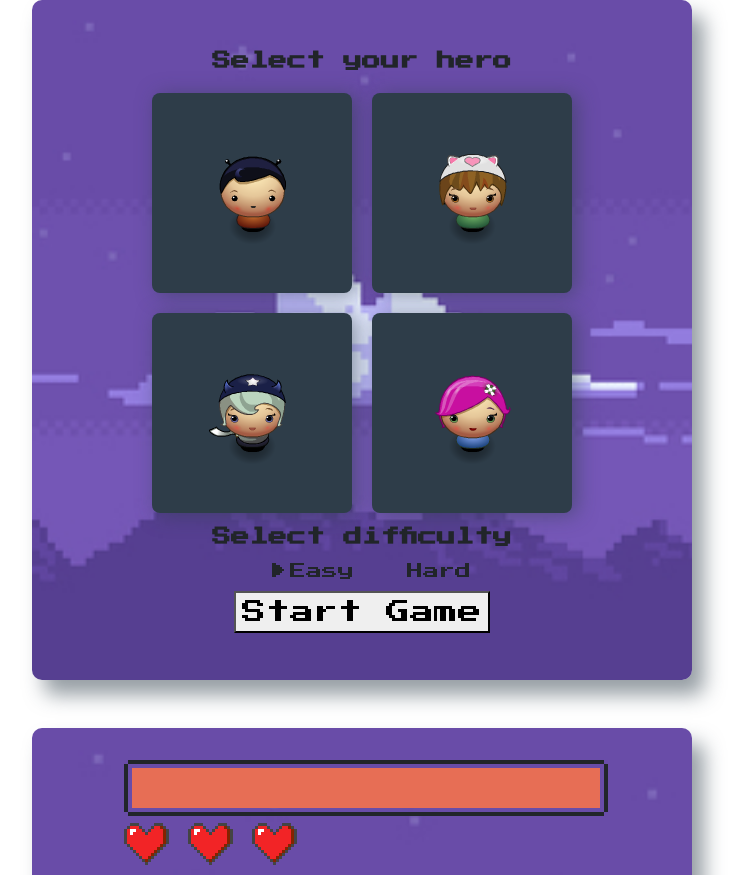
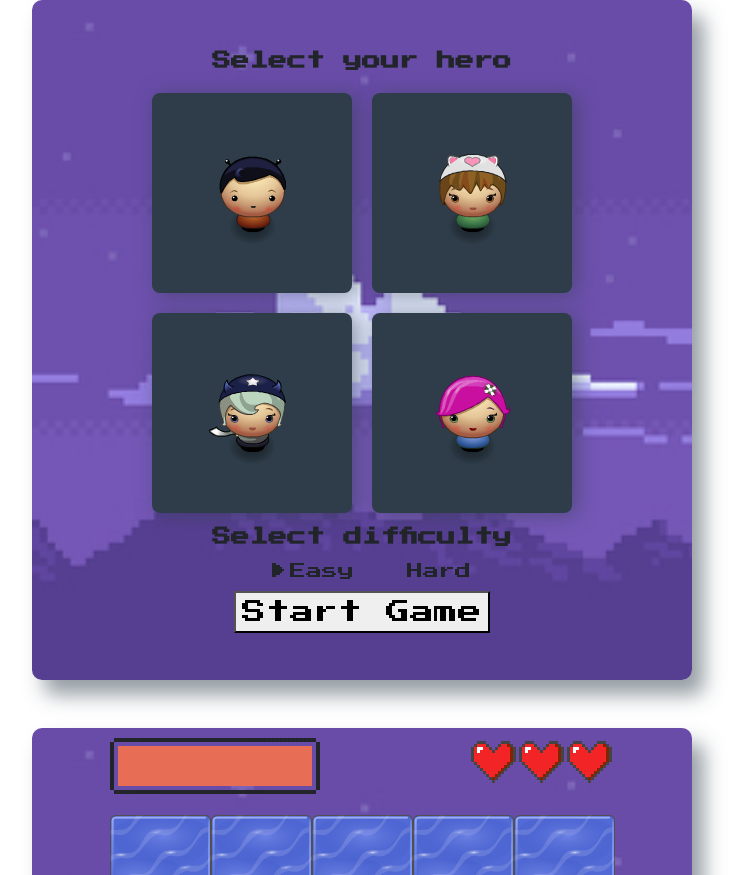
Before and after one commit to moaraj/Froggerraj, a website: page index.html in a window 1280 px wide. Shown: the top 875 px of the page, without its empty margins (278-1025 px from the left). Drawn offline with nearby package versions, Linux system fonts and the light colour scheme.

Commit message:
Player Hearts Work

```diff
--- a/css/style.css
+++ b/css/style.css
@@ -12,6 +12,7 @@ body {
 }
 
 .game-screen {
+    position: relative;
     width: 660px;
     min-height: 680px;
     /* background: linear-gradient(160deg, #02ccba 0%, #aa7ecd 100%); */
@@ -75,19 +76,22 @@ img {
     font-size: x-large;
   }
 
-progress {
-      border-radius: 2px;
-      width: 80%;
-      background-size: 35px 20px, 100% 100%, 100% 100%;
-  }
 
   .start-game {
       background-color: rgb(69, 71, 71);
   }
 
+
+  #health {
+    width: 40%;
+  }
+
   .hud-status {
-      width: 80%;
-      display: inline-block;
+      position:absolute;
+      top: 10px;
+      width: 505px;
+      display: flex;
       align-content: center;
-      justify-content: space-around;
+      justify-content: space-between;
+
   }
--- a/index.html
+++ b/index.html
@@ -45,10 +45,7 @@
 
         <div class="game-screen" id="game-screen">
             <div class="hud-status">
-                <progress id="health" class="nes-progress is-error"  value="100" max="100"></progress>
-                <i class="nes-icon heart is-medium"></i>
-                <i class="nes-icon heart is-medium"></i>
-                <i class="nes-icon heart is-medium"></i>
+                <progress id="health" class="nes-progress is-error" value="100" max="100"></progress>
             </div>
 
         </div>
--- a/js/app.js
+++ b/js/app.js
@@ -27,9 +27,14 @@ class Player {
     constructor(x, y, speed, sprite) {
         this.x = x;
         this.y = y;
+        this.xInit = x;
+        this.yInit = y;
         this.speed = speed;
         this.win = false;
         this.sprite = sprite;
+        this.lives = 3;
+        this.totalLives = 3;
+        this.health = 100;
     }
     render() {
         ctx.drawImage(Resources.get(this.sprite), this.x, this.y);
@@ -154,12 +159,12 @@ function genEnemies(xInit, yInit, speedInit) {
     arrangeEnemiesByY();
 }
 ;
-function genEnemiesProb(yLevels = 4, speedMax = 2, prob = 20, maxEnemies = 25) {
+function genEnemiesProb(yLevels = 4, speedMax = 2, prob = 10, maxEnemies = 25) {
     // The larger allEnemies Array becomes, the less likely an new enemy will spawn
-    let genEnemyProb = Math.floor(Math.random() * 100) > prob + allEnemies.length * 5;
-    console.log(prob + allEnemies.length * 2);
+    let genEnemyProb = Math.floor(Math.random() * 100) > prob + allEnemies.length;
+    // console.log(prob + allEnemies.length * 2)
     if (genEnemyProb && allEnemies.length < maxEnemies) {
-        console.log('bug generated');
+        // console.log('bug generated');
         let yInitEnemy = Math.floor(Math.random() * yLevels * 2) * 40 + 50;
         let speedInitEnemy = Math.random() * speedMax + 1;
         let newEnemy = new Enemy(-100, yInitEnemy, speedInitEnemy);
@@ -176,7 +181,7 @@ function deleteEnemiesProb(prob = 90) {
             let delEnemyProb = Math.floor(Math.random() * 100) > prob - allEnemies.length * 5;
             if (delEnemyProb) {
                 allEnemies.splice(index, 1);
-                console.log('deleteing bug');
+                // console.log('deleteing bug')
             }
             ; // if prob delete
         }
@@ -184,20 +189,56 @@ function deleteEnemiesProb(prob = 90) {
     });
 }
 ;
-let detectNearbyEnemies = function (yThresholdTop, yThresholdBottom, xThreshold) {
+let detectNearbyEnemies = function (enemyArray, yThresholdTop, yThresholdBottom, xThreshold) {
     // Check Enemies nearby in Y axis
-    let nearbyEnemies = allEnemies.filter(bug => bug.y > player.y + 5 - yThresholdTop).filter(bug => bug.y < player.y + 5 + yThresholdBottom);
+    let nearbyEnemies = enemyArray.filter(bug => bug.y > player.y + 5 - yThresholdTop).filter(bug => bug.y < player.y + 5 + yThresholdBottom);
     // Check Enemies nearby in X axis
     nearbyEnemies = nearbyEnemies.filter(bug => bug.x < player.x + xThreshold).filter(bug => bug.x > player.x - xThreshold);
     return nearbyEnemies;
 };
 let collisionDetection = function () {
-    let nearbyEnemies = detectNearbyEnemies(50, 50, 100);
-    let collidingEnemies = detectNearbyEnemies(30, 50, 57);
-    if (collidingEnemies.length > 0) {
-        let health = document.getElementById("health");
-        health.value -= 3;
+    let nearbyEnemies = detectNearbyEnemies(allEnemies, 50, 50, 100);
+    let collidingEnemies = detectNearbyEnemies(nearbyEnemies, 30, 50, 57);
+    if (collidingEnemies.length > 0)
+        updatePlayerHealth();
+};
+const updatePlayerHealth = function () {
+    // If Collision is deteched player health is reduced
+    let health = document.getElementById("health");
+    player.health -= 3;
+    // If player health is reduced to 0, 1 life is reduced
+    if (player.health <= 0) {
+        player.x = player.xInit;
+        player.y = player.yInit;
+        player.health += 100;
+        player.lives -= 1;
+        updatePlayerHearts();
     }
+    ;
+    health.value = player.health;
+};
+const updatePlayerHearts = function () {
+    // This function adds 3 hearts div to hud
+    // it checks if its there, deletes and regenerarets
+    // heart acoording to number lives vs. total lives in player objects
+    let hud = document.getElementsByClassName('hud-status').item(0);
+    if (document.getElementById('health-heart')) {
+        hud.removeChild(hud.lastElementChild);
+    }
+    let frag = document.createElement('div');
+    frag.setAttribute('id', 'health-heart');
+    let range = [...Array(player.totalLives).keys()];
+    range.forEach(index => {
+        let heart = document.createElement('i');
+        if (index + 1 <= player.lives) {
+            heart.classList.add("nes-icon", "heart", "is-medium");
+        }
+        else {
+            heart.classList.add("nes-icon", "heart", "is-empty");
+        }
+        frag.appendChild(heart);
+    });
+    hud.appendChild(frag);
 };
 let detectOtherBugs = function () {
     // Figure out which bugs have bugs in the same lane
@@ -208,11 +249,7 @@ let detectOtherBugs = function () {
                 bug.dt = thisBug.dt;
                 bug.x = thisBug.x - 100;
             }
-            ; // If Bug behing is close that THIS bugs position - a buffer of 70 pixels, make its speed the same as thisBugs speed so they dont bump
+            ; // If Bug behind is close that THIS bugs position - a buffer of 70 pixels, make its speed the same as thisBugs speed so they dont bump
         });
     });
 };
-let healthBar = {
-    health: document.getElementById("health"),
-    update: function (num) { this.health.value + num; }
-};
--- a/js/engine.js
+++ b/js/engine.js
@@ -74,6 +74,7 @@ var Engine = (function(global) {
 
         // Enemies rendered at the start of the game
         gameStartGenEnemies();
+        updatePlayerHearts();
     }
 
     /* This function is called by main (our game loop) and itself calls all
```
Also changed, not shown: js/app.ts (+66 -21 lines).
